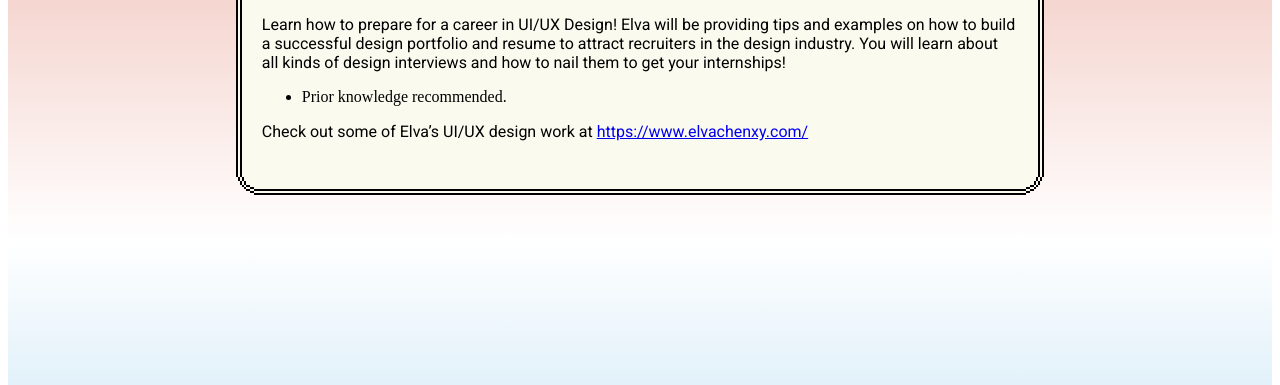
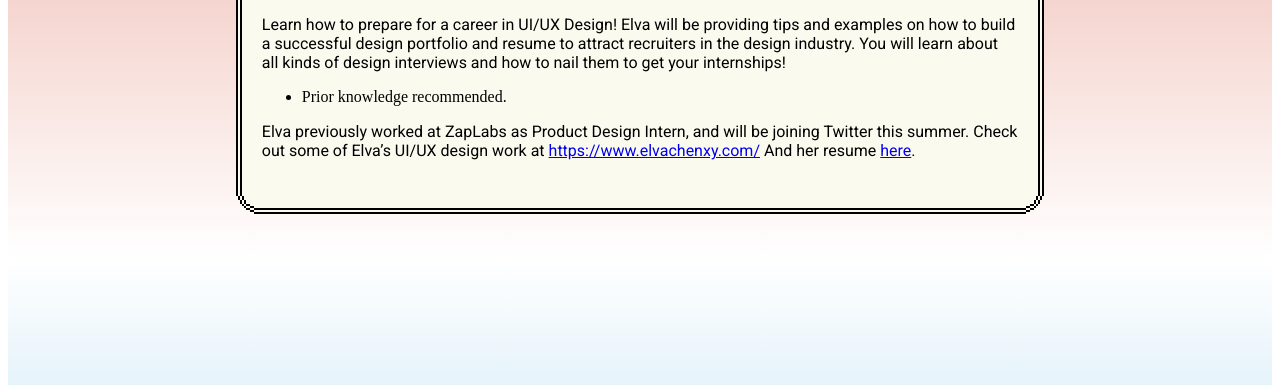
Before and after one commit to justintaekim/HEX-FA23, a Gatsby site: page /workshops/ui-ux-career-tips/ in a window 1280 px wide. Shown: the part 353-738 px from the top of the page. Built offline with nearby package versions, Linux system fonts and the light colour scheme; Gatsby itself is replaced by a stand-in of ours.

Commit message:
Update HEX Workshops “ui-ux-career-tips”

```diff
--- a/src/workshops/ui-ux-career-tips.md
+++ b/src/workshops/ui-ux-career-tips.md
@@ -9,4 +9,4 @@ Learn how to prepare for a career in UI/UX Design! Elva will be providing tips a
 
 * Prior knowledge recommended.
 
-Check out some of Elva’s UI/UX design work at <https://www.elvachenxy.com/>
+Elva previously worked at ZapLabs as Product Design Intern, and will be joining Twitter this summer. Check out some of Elva’s UI/UX design work at <https://www.elvachenxy.com/> And her resume [here](https://drive.google.com/file/d/1peA96WT77wuOi5MzjXxokC9nRDzMO6DP/view?usp=sharing).
```
